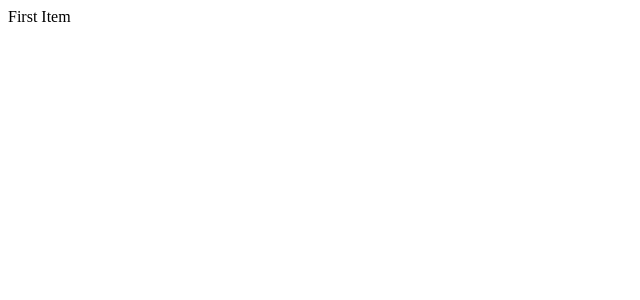
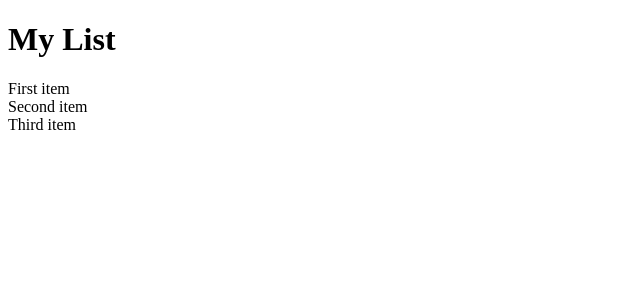
Before and after one commit to vuorinem/listr-vuejs, a Vue app: page / in a window 1280 px wide. Shown: the top 300 px of the page, without its empty margins (0-640 px from the left). Built offline with nearby package versions, Linux system fonts and the light colour scheme.

Commit message:
Create List component that displays items

```diff
--- a/src/App.vue
+++ b/src/App.vue
@@ -1,16 +1,16 @@
 <template>
   <div id="app">
-    <Item label="First Item" />
+    <List name="My List" />
   </div>
 </template>
 
 <script lang="ts">
 import { Component, Vue } from 'vue-property-decorator'
-import Item from './list/Item.vue'
+import List from './list/List.vue'
 
 @Component({
   components: {
-    Item
+    List
   }
 })
 export default class App extends Vue {}
--- /dev/null
+++ b/src/list/List.vue
@@ -0,0 +1,36 @@
+<template>
+  <div class="listr-list">
+    <h1>{{ name }}</h1>
+    <Item
+      v-for="item in items"
+      v-bind:key="item"
+      v-bind:label="item"
+      />
+  </div>
+</template>
+
+<script lang="ts">
+import { Component, Vue, Prop } from 'vue-property-decorator'
+import Item from './Item.vue'
+
+const TestItems = [
+  'First item',
+  'Second item',
+  'Third item'
+]
+
+@Component({
+  components: {
+    Item
+  }
+})
+export default class List extends Vue {
+  @Prop({ default: '' })
+  name!: string
+
+  items = TestItems
+}
+</script>
+
+<style lang="scss">
+</style>
```
